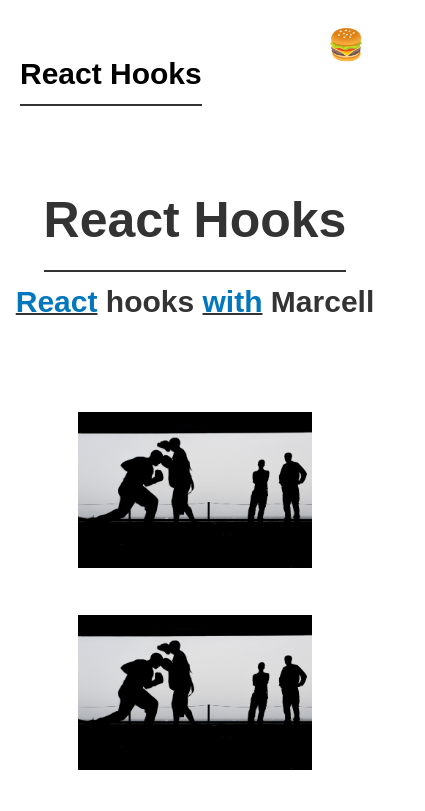
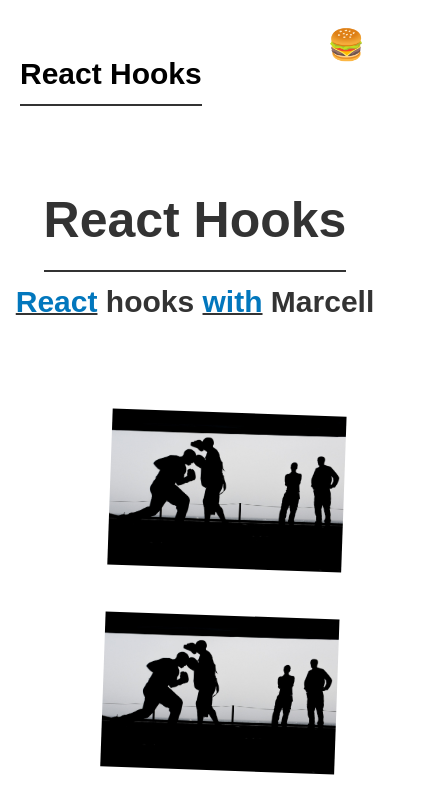
Before and after one commit to masiuciszek/custom-hooks, a Next.js app in the folder app/: page /faq in a window 390 px wide. Shown: the top 811 px of the page, 425 px wide, since content can reach past the window. Built offline with nearby package versions, Linux system fonts and the light colour scheme.

Commit message:
use windowWidth hook

```diff
--- a/app/components/hover/index.tsx
+++ b/app/components/hover/index.tsx
@@ -1,4 +1,7 @@
 import * as React from "react";
+import useWindowHeight from "../../hooks/useWindowHeight";
+
+import useWindowWidth from "../../hooks/useWindowWidth";
 import Card from "../card";
 import { SimpleWrapper } from "../styled/Elements";
 
@@ -6,9 +9,13 @@
 
 const Hover: React.FC<Props> = () => {
   const [images, setImages] = React.useState(Array.from(Array(10).keys()));
+  const windowWidth = useWindowWidth();
+  const windowHeight = useWindowHeight();
+
+  console.log(windowHeight);
 
   return (
-    <SimpleWrapper>
+    <SimpleWrapper style={{ transform: windowWidth < 900 && "rotate(2deg)" }}>
       {images.map((img) => (
         <Card key={img} />
       ))}
--- /dev/null
+++ b/app/hooks/useWindowHeight.tsx
@@ -0,0 +1,23 @@
+import * as React from "react";
+
+function useWindowHeight(): number {
+  const windowHeight = typeof window === "object" ? window.innerHeight : 100;
+  const [height, setHeight] = React.useState(windowHeight);
+
+  const handleHeight = (): void => {
+    setHeight(window.innerHeight);
+  };
+
+  React.useEffect(() => {
+    window.addEventListener("resize", handleHeight);
+
+    return () => {
+      // Cleanup Remove our event listener (unmunting)
+      window.removeEventListener("resize", handleHeight);
+    };
+  });
+
+  return height;
+}
+
+export default useWindowHeight;
--- /dev/null
+++ b/app/hooks/useWindowWidth.tsx
@@ -0,0 +1,21 @@
+import * as React from "react";
+
+const useWindowWidth = (): number => {
+  const windowWidth = typeof window === "object" ? window.innerWidth : 100;
+  const [width, setWidth] = React.useState<number>(windowWidth);
+
+  React.useEffect(() => {
+    const handleResize = (): void => {
+      setWidth(window.innerWidth);
+    };
+    window.addEventListener("resize", handleResize);
+    // Cleanup Remove our event listener (unmunting)
+    return () => {
+      window.removeEventListener("resize", handleResize);
+    };
+  });
+
+  return width;
+};
+
+export default useWindowWidth;
```
Also changed, not shown: app/README.md.
